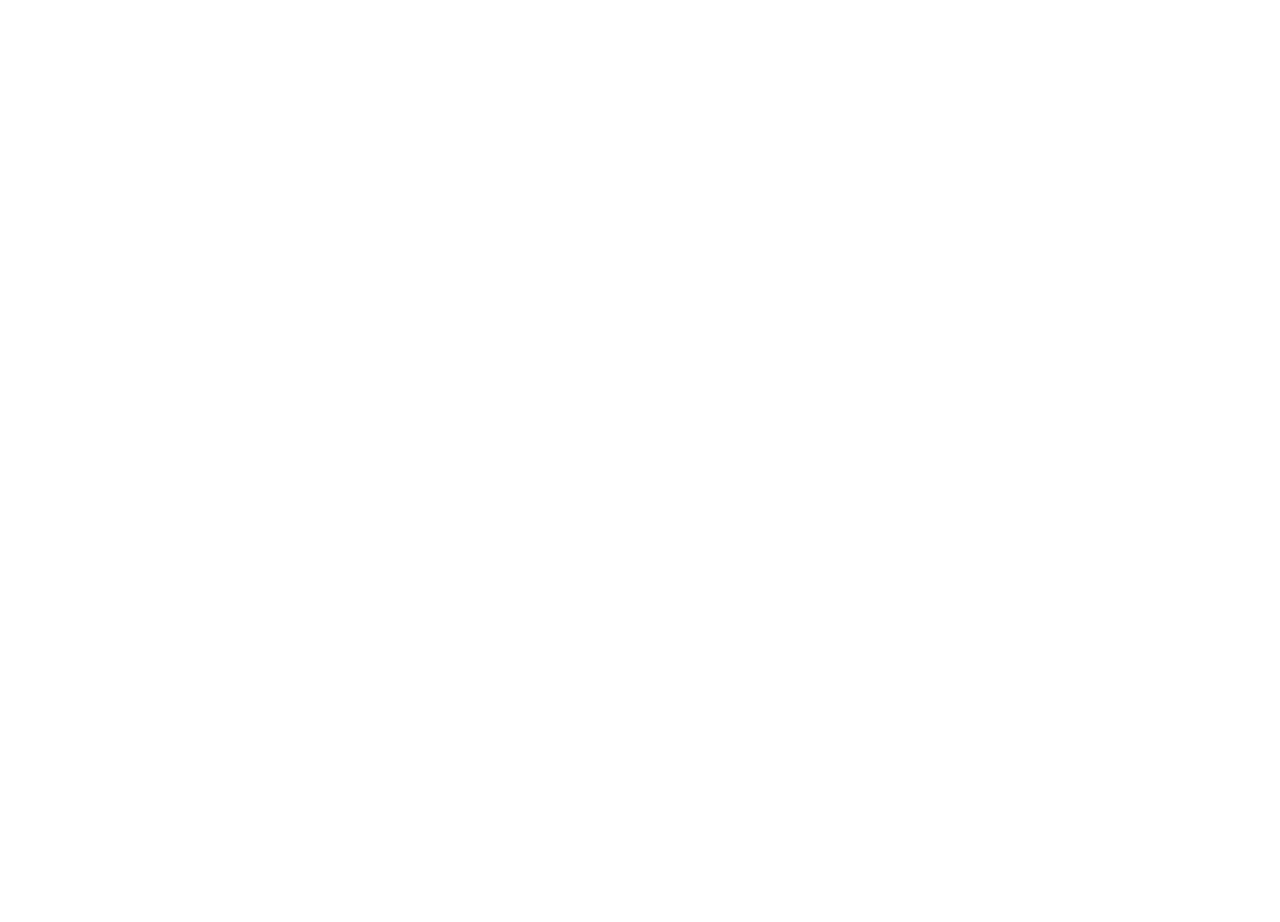
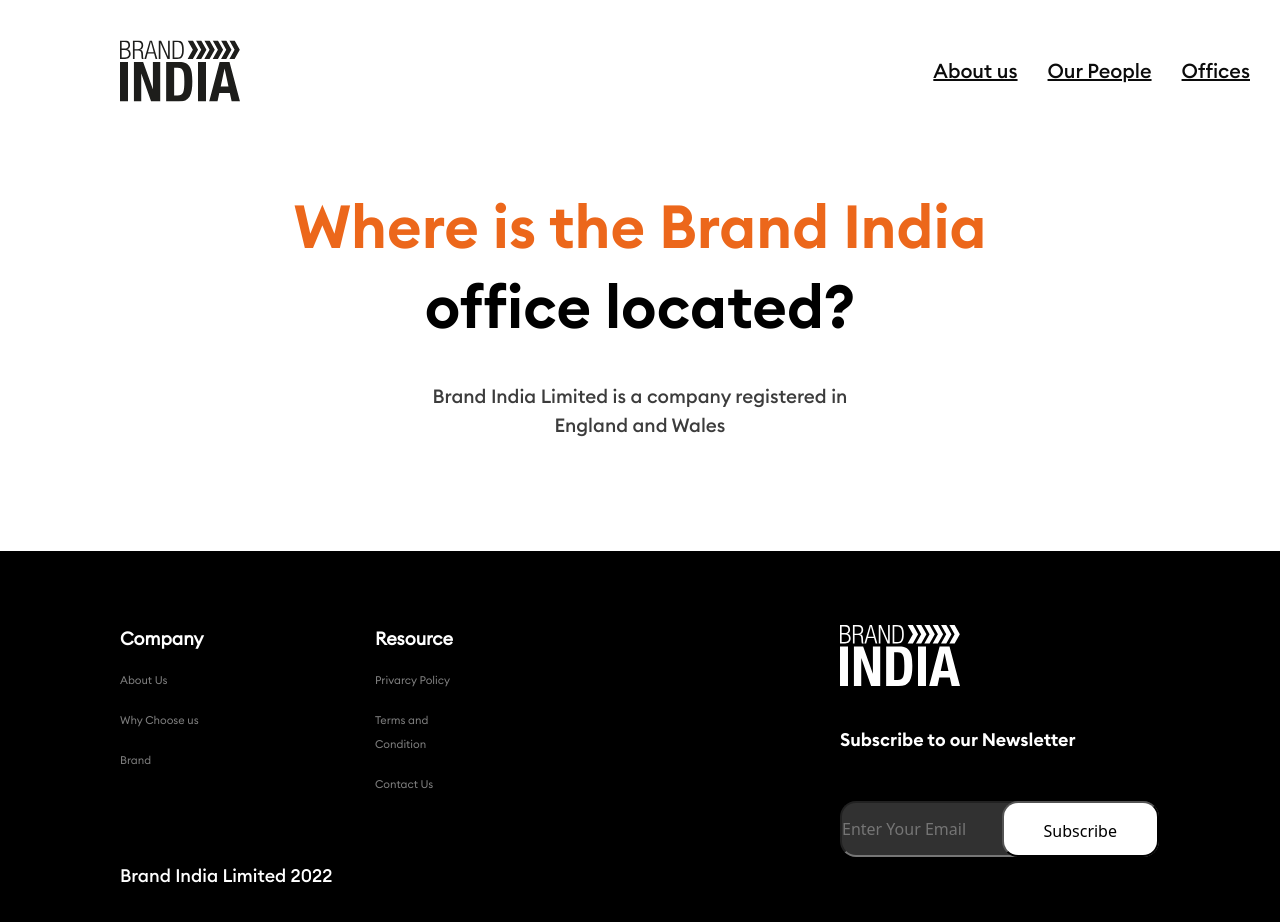
Before and after one commit to ilkiinz/Brand-India, a React (Create React App) app: page /offices in a window 1280 px wide. Before the commit this address had no page. Shown: the top 922 px of the page. Before the commit the page ends 800 px from the top, so only its background shows below. Built offline with nearby package versions, Linux system fonts and the light colour scheme.

Commit message:
change src

```diff
--- a/src/App.js
+++ b/src/App.js
@@ -3,6 +3,7 @@
 import { Route, Routes } from 'react-router-dom';
 import About from './About/About';
 import Home from './Home/Home';
+import Offices from './Offices/Offices';
 
 
 let App = () => {
@@ -10,6 +11,7 @@
       <Routes>
         <Route path='/' element={<Home />} />
         <Route path='/about' element={<About />} />
+        <Route path='/offices' element={<Offices />} />
       </Routes>
   );
 }
--- a/src/Navbar/Nav.js
+++ b/src/Navbar/Nav.js
@@ -13,7 +13,7 @@
 
                     <Link className="link">Our People</Link>
 
-                    <Link className="link">Offices</Link>
+                    <Link to={'/offices'} className="link">Offices</Link>
                 </div>
             </nav>
         </div>
--- /dev/null
+++ b/src/Offices/Offices.js
@@ -0,0 +1,21 @@
+import React from "react";
+import "./Offices.css";
+import Nav from "../Navbar/Nav";
+import Footer from "../Footer/Footer";
+
+function Offices() {
+ return(
+     <div className="wrap">
+         <Nav />
+         <div className="head-cont">
+             <h3 className="text-orange">Where is the Brand India</h3>
+             <h3 className="text-black">office located?</h3>
+             <p>Brand India Limited is a company registered in<br /> England and Wales</p>
+         </div>
+         <Footer />
+     </div>
+
+ )
+};
+
+export default Offices;
```
Also changed, not shown: src/Offices/Offices.css (added).
